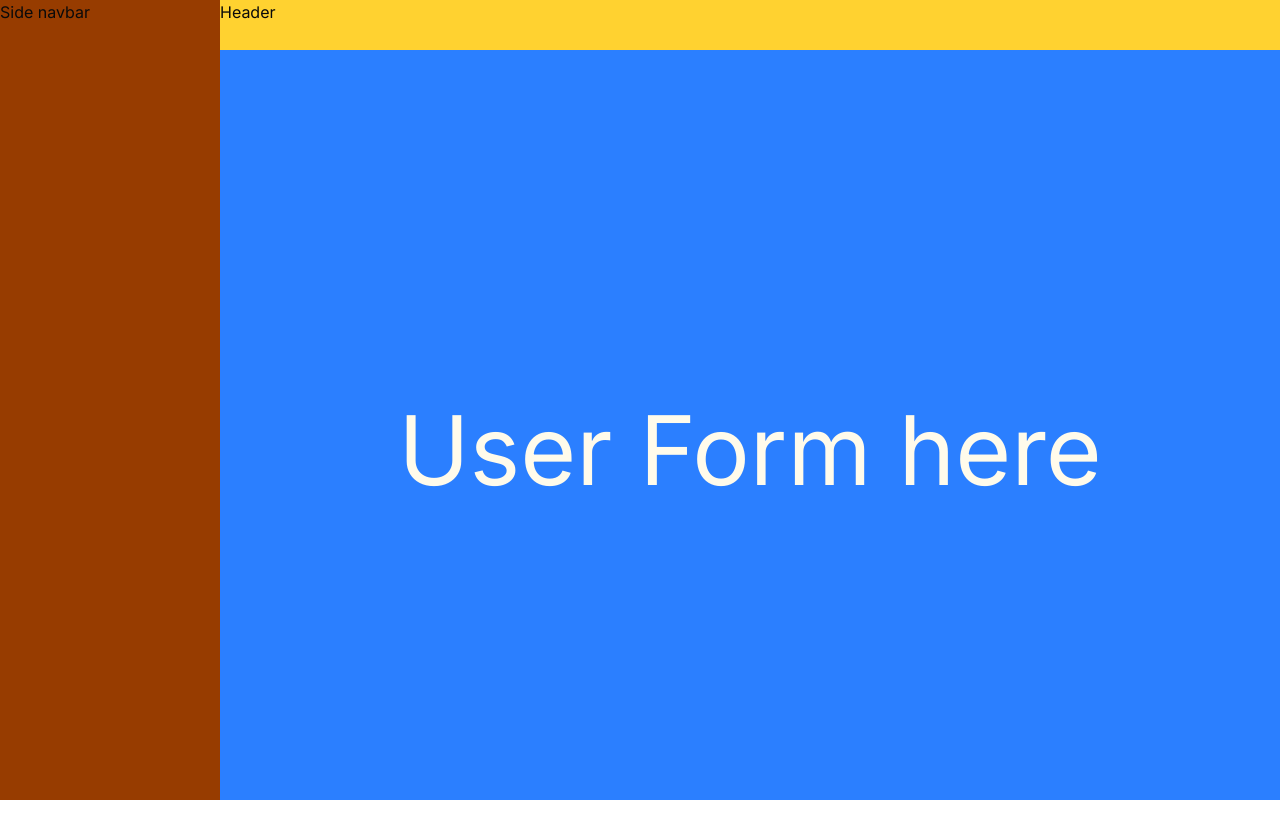
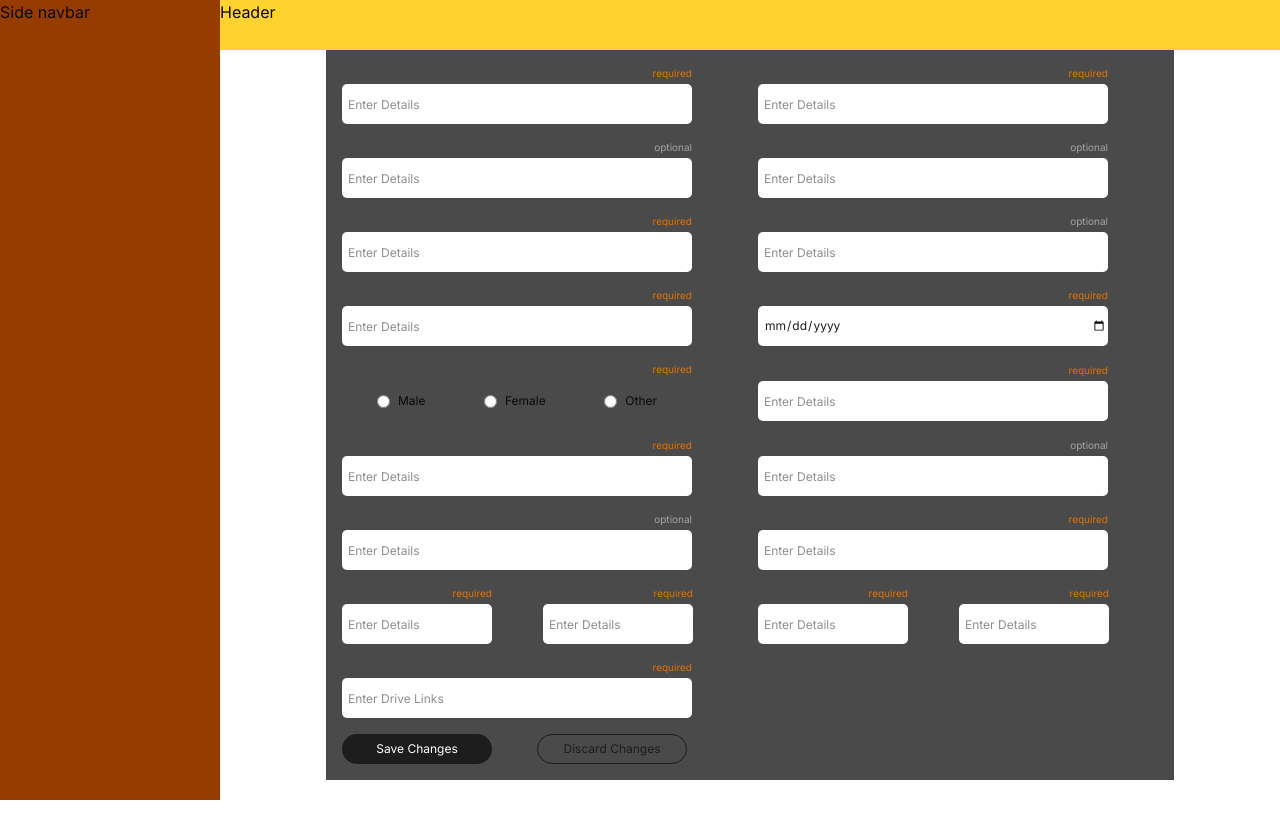
Before and after one commit to Arif20484423/Tic-Web-App, a Next.js app: page /user-info in a window 1280 px wide. Shown: the top 838 px of the page. After the commit the page ends 800 px from the top, so only its background shows below. Built offline with nearby package versions, Linux system fonts and the light colour scheme.

Commit message:
user detail added

```diff
--- a/src/components/user-info/Input.jsx
+++ b/src/components/user-info/Input.jsx
@@ -11,7 +11,7 @@ const Input = ({size, label, priority, type, placeholder = "Enter details", valu
     }
     return (
         <>
-        <div className={`flex flex-col justify-center items-center ${sizeClasses[size]}`}>
+        <div className={`flex flex-col justify-center items-center ${sizeClasses[size]} `}>
             <div className="flex flex-row w-full justify-between">
                 <span className=" text-[12px] text-[var(--textColor-secondary)] font-medium">{label}</span>
                 <span className={`text-[10px] ${priorityColor[priority]}`}>{priority}</span>
--- /dev/null
+++ b/src/components/user-info/RadioInput.jsx
@@ -0,0 +1,62 @@
+"use client"
+import React from "react";
+
+const RadioInput = ({ size,label, priority, value, setValue }) => {
+    const sizeClasses = {
+        large: "w-[350px]",
+        small: "w-[150px]"
+    };
+    const priorityColor = {
+        required: "text-amber-600",
+        optional: "text-[var(--textColor-disables)]"
+    };
+
+    return (
+        <>
+            <div className={`flex flex-col justify-center items-center ${sizeClasses[size]} `}>
+                <div className="flex flex-row w-full justify-between">
+                    <span className="text-[12px] text-[var(--textColor-secondary)] font-medium">{label}</span>
+                    <span className={`text-[10px] ${priorityColor[priority]}`}>{priority}</span>
+                </div>
+                <div className="flex justify-between w-[80%] *:text-[12px] m-3">
+                    <label className="flex items-center">
+                        <input
+                            type="radio"
+                            name="gender"
+                            value="male"
+                            checked={value === "male"}
+                            className="mr-2"
+                            onChange={(e) => setValue(e.target.value)}
+                        />
+                        Male
+                    </label>
+
+                    <label className="flex items-center">
+                        <input
+                            type="radio"
+                            name="gender"
+                            value="female"
+                            checked={value === "female"}
+                            className="mr-2"
+                            onChange={(e) => setValue(e.target.value)}
+                        />
+                        Female
+                    </label>
+                    <label className="flex items-center">
+                        <input
+                            type="radio"
+                            name="gender"
+                            value="other"
+                            checked={value === "other"}
+                            className="mr-2"
+                            onChange={(e) => setValue(e.target.value)}
+                        />
+                        Other
+                    </label>
+                </div>
+            </div>
+        </>
+    );
+};
+
+export default RadioInput;
--- a/src/components/user-info/UserDetails.jsx
+++ b/src/components/user-info/UserDetails.jsx
@@ -1,15 +1,65 @@
 "use client"
-import React from "react";
+import React, { useState } from "react";
 import SideNavbar from "./SideNavbar";
+import Input from "./Input";
+import Button from "./Button";
+import RadioInput from "./RadioInput";
 const UserDetails = () => {
+    const [firstName, setFirstName] = useState('');
+    const [lastName, setLastName] = useState('');
+    const [email, setEmail] = useState('');
+    const [altEmail, setAltEmail] = useState('');
+    const [phoneNumber, setPhoneNumber] = useState('');
+    const [altPhoneNumber, setAltPhoneNumber] = useState('');
+    const [collegeEmail, setCollegeEmail] = useState('');
+    const [dateOfBirth, setDateOfBirth] = useState('');
+    const [batch, setBatch] = useState('');
+    const [rollNumber, setRollNumber] = useState('');
+    const [languages, setLanguages] = useState('');
+    const [domain, setDomain] = useState('');
+    const [gapYear, setGapYear] = useState('');
+    const [tenth, setTenth] = useState('');
+    const [twelth, setTwelth] = useState('');
+    const [ug, setUg] = useState('');
+    const [pg, setPg] = useState('');
+    const [resume,setResume]=useState('');
+
     return (
         <>
         <div className=" flex flex-row h-full w-full">
             <SideNavbar></SideNavbar>
-            <div className=" flex-1 w-min-[400px] bg-blue-500">
+            <div className=" flex-1 w-min-[400px] ">
                 <div className="flex h-[50px] w-full bg-amber-300">Header</div>
-                <span className="flex w-full h-full justify-center items-center text-amber-50 text-8xl">User Form here</span>
-                {/* this div is for form */}
+                     <div className="grid grid-cols-2 gap-4 p-4 w-[80%] m-auto bg-[#4A4A4A]">
+                        <Input size="large" label="First Name" priority="required" type="text" placeholder="Enter Details" value={firstName} setValue={setFirstName}/>
+                        <Input size="large" label="Last Name" priority="required" type="text" placeholder="Enter Details" value={lastName} setValue={setLastName}/>
+                        <Input size="large" label="Email" priority="optional" type="email" placeholder="Enter Details" value={email} setValue={setEmail}/>
+                        <Input size="large" label="Alternative Email" priority="optional" type="email" placeholder="Enter Details" value={altEmail} setValue={setAltEmail}/>
+                        <Input size="large" label="Phone Number" priority="required" type="number" placeholder="Enter Details" value={phoneNumber} setValue={setPhoneNumber}/>
+                        <Input size="large" label="Alternative Phone Number" priority="optional" type="number" placeholder="Enter Details" value={altPhoneNumber} setValue={setAltPhoneNumber}/>
+                        <Input size="large" label="College Email" priority="required" type="email" placeholder="Enter Details" value={collegeEmail} setValue={setCollegeEmail}/>
+                        <Input size="large" label="Date Of Birth" priority="required" type="date" placeholder="Enter Details" value={dateOfBirth} setValue={setDateOfBirth}/>
+                        <RadioInput size="large" label="Gender" priority="required"  value={collegeEmail} setValue={setCollegeEmail}/>
+                        <Input size="large" label="Batch" priority="required" type="number" placeholder="Enter Details" value={batch} setValue={setBatch}/>
+                        <Input size="large" label="Roll Number" priority="required" type="email" placeholder="Enter Details" value={rollNumber} setValue={setRollNumber}/>
+                        <Input size="large" label="Languages" priority="optional" type="text" placeholder="Enter Details" value={languages} setValue={setLanguages}/>
+                        <Input size="large" label="Domain" priority="optional" type="text" placeholder="Enter Details" value={domain} setValue={setDomain}/>
+                        <Input size="large" label="Gap Year" priority="required" type="number" placeholder="Enter Details" value={gapYear} setValue={setGapYear}/>
+                        <div className="grid grid-cols-2 w-[350px] gap-13">
+                        <Input size="small" label="10th" priority="required" type="text" placeholder="Enter Details" value={tenth} setValue={setTenth}/>
+                        <Input size="small" label="12th" priority="required" type="text" placeholder="Enter Details" value={twelth} setValue={setTwelth}/>
+                        </div>
+                        <div className="grid grid-cols-2 w-[350px] gap-13">
+                        <Input size="small" label="UG" priority="required" type="text" placeholder="Enter Details" value={ug} setValue={setUg}/>
+                        <Input size="small" label="PG" priority="required" type="text" placeholder="Enter Details" value={pg} setValue={setPg}/>
+                        </div>
+                        <Input size="large" label="Resume" priority="required" type="text" placeholder="Enter Drive Links" value={resume} setValue={setResume}/>
+                        <br/>
+                        <div className="grid grid-cols-2 w-[350px] gap-10">
+                            <Button size = "medium" variant = "filled" children type = "button">Save Changes</Button>
+                            <Button size = "medium" variant = "outline" children type = "button">Discard Changes</Button>
+                        </div>
+                    </div>
             </div>
         </div>
         </>
```
